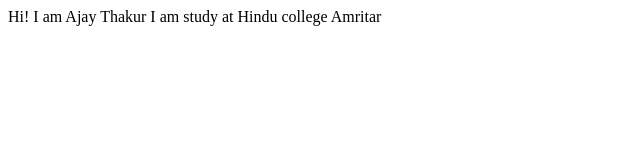
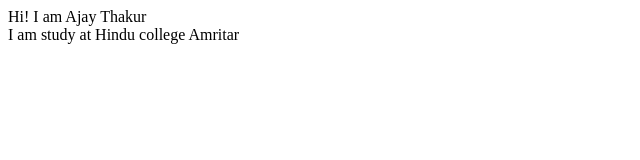
Before and after one commit to thakurajay689/ajaythakur-site, a plain HTML site: page index.html in a window 1280 px wide. Shown: the whole page, without its empty margins (0-640 px from the left). Drawn offline with Linux system fonts and the light colour scheme.

Commit message:
update:text

```diff
--- a/index.html
+++ b/index.html
@@ -6,7 +6,7 @@
     <title>Document</title>
 </head>
 <body>
-    Hi! I am Ajay Thakur
+    Hi! I am Ajay Thakur <br>
     I am study at Hindu college Amritar
 </body>
 </html>
```
